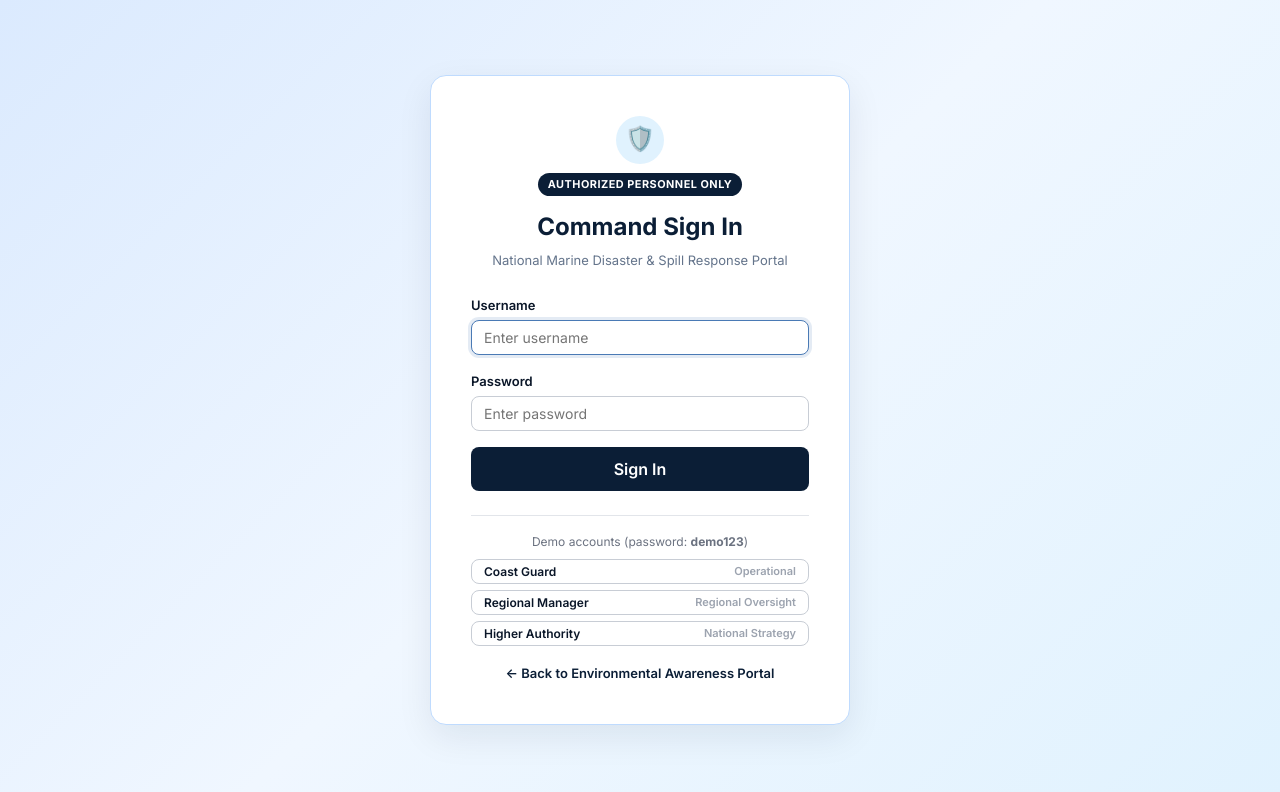
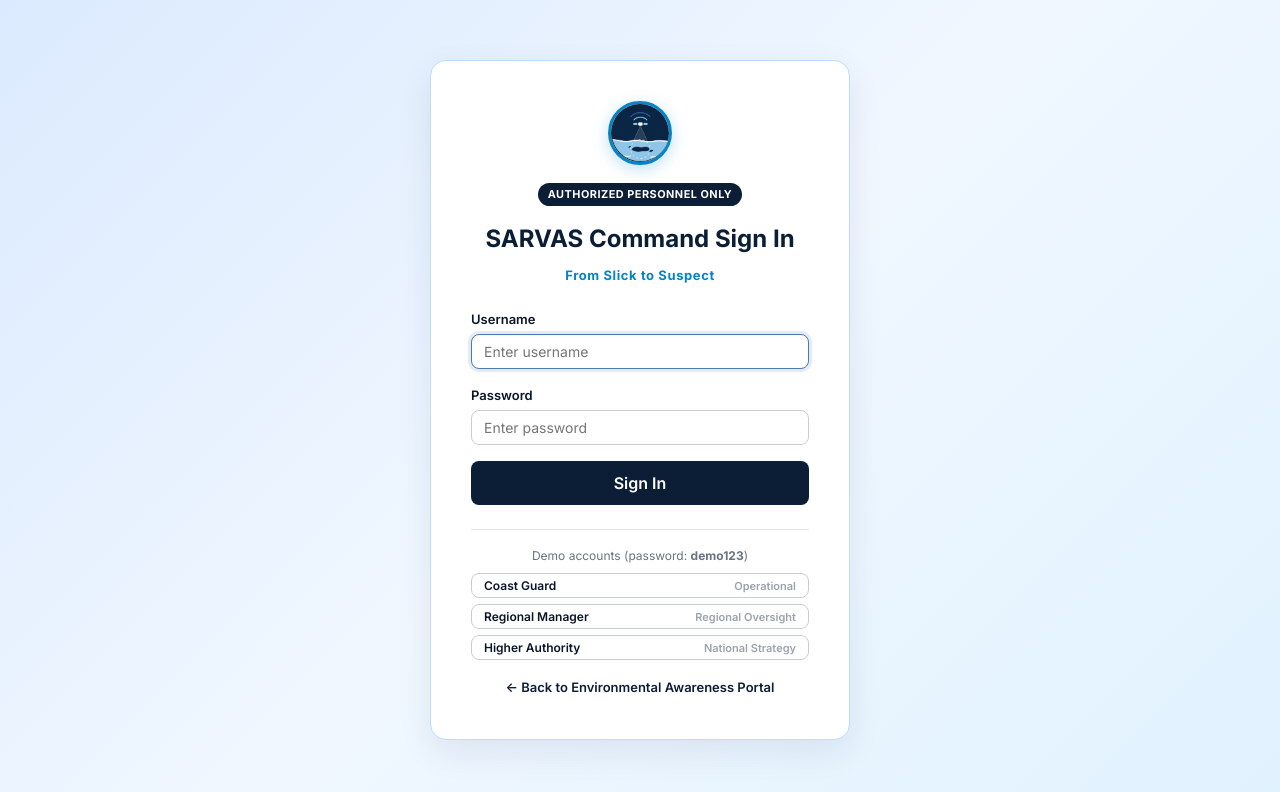
Before and after one commit to Nxyen-labs/1-4-3, a React (Vite) app in the folder frontend/: page /login in a window 1280 px wide. Shown: the top 792 px of the page. Built offline with nearby package versions, Linux system fonts and the light colour scheme; no server answers.

Commit message:
feat(auth): redesign executive portal login with professional credential validation

```diff
--- a/frontend/src/pages/Login.jsx
+++ b/frontend/src/pages/Login.jsx
@@ -39,15 +39,21 @@ export default function Login() {
   return (
     <div className="login-page">
       <div className="login-card">
-        <div style={{ textAlign: 'center', marginBottom: '12px' }}>
-          <span style={{
-            display: 'inline-flex', alignItems: 'center', justifyContent: 'center',
-            width: '48px', height: '48px', borderRadius: '50%',
-            background: '#e0f2fe', fontSize: '1.5rem'
-          }}>
-            🛡️
-          </span>
-          <div style={{ marginTop: '8px' }}>
+        <div style={{ textAlign: 'center', marginBottom: '14px' }}>
+          <img
+            src="/sarvas_logo.png"
+            alt="SARVAS Logo"
+            style={{
+              width: '64px',
+              height: '64px',
+              borderRadius: '50%',
+              objectFit: 'cover',
+              border: '3px solid #0284c7',
+              boxShadow: '0 4px 16px rgba(2, 132, 199, 0.25)',
+              display: 'inline-block'
+            }}
+          />
+          <div style={{ marginTop: '10px' }}>
             <span style={{
               display: 'inline-block', background: '#0b1e36', color: '#ffffff',
               fontSize: '0.68rem', fontWeight: 700, padding: '3px 10px',
@@ -57,9 +63,9 @@ export default function Login() {
             </span>
           </div>
         </div>
-        <h1 style={{ textAlign: 'center', color: '#0b1e36' }}>Command Sign In</h1>
-        <p className="login-subtitle" style={{ textAlign: 'center', color: '#64748b' }}>
-          National Marine Disaster & Spill Response Portal
+        <h1 style={{ textAlign: 'center', color: '#0b1e36', margin: '0 0 6px 0' }}>SARVAS Command Sign In</h1>
+        <p className="login-subtitle" style={{ textAlign: 'center', color: '#0284c7', fontWeight: 700, letterSpacing: '0.6px' }}>
+          From Slick to Suspect
         </p>
 
         {error && (
```
